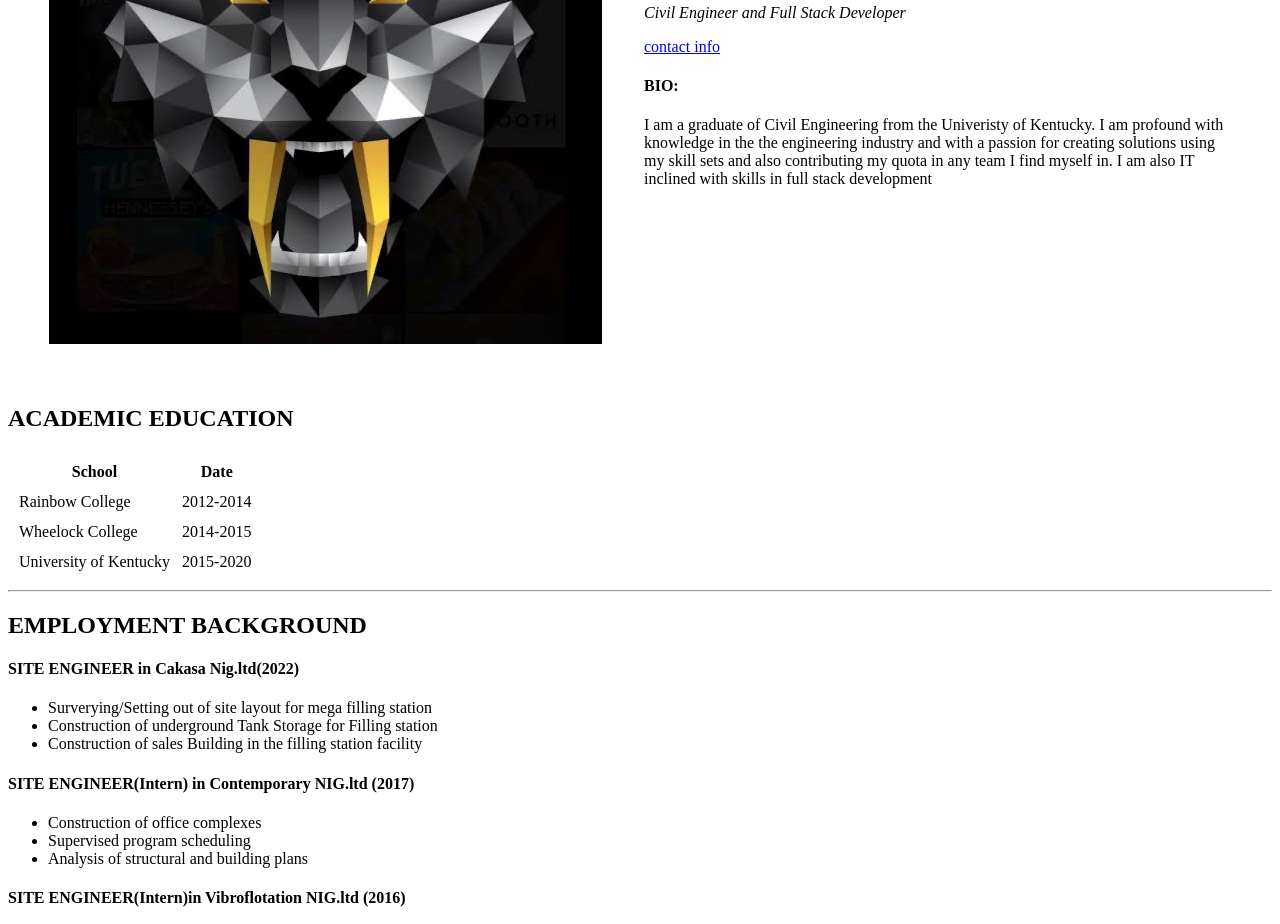
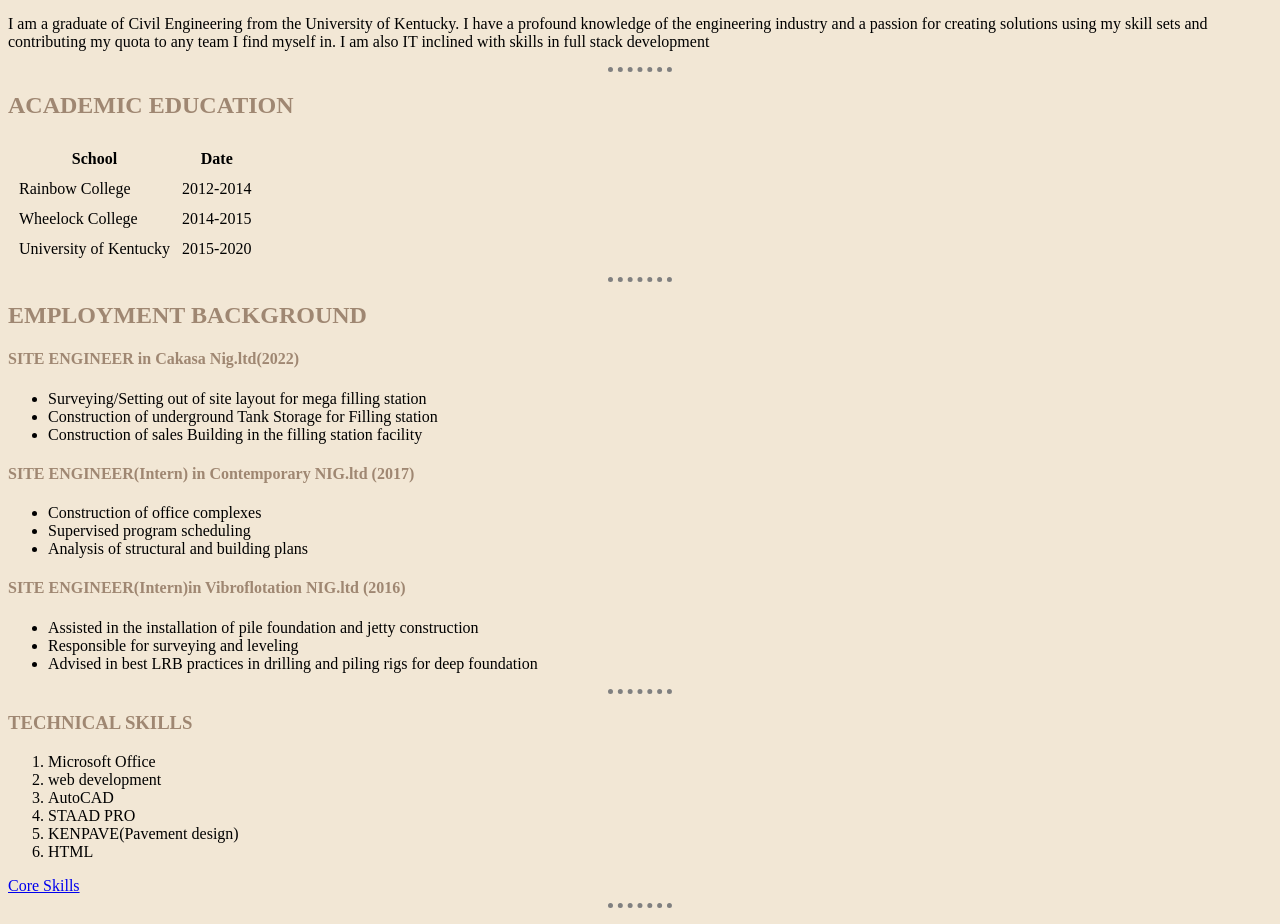
Before and after one commit to Breadfruit123/Resume, a plain HTML site: page index.html in a window 1280 px wide. Shown: the part 259-1183 px from the top of the page. Drawn offline with Linux system fonts and the light colour scheme.

Commit message:
Add files via upload

```diff
--- /dev/null
+++ b/css/styles.css
@@ -0,0 +1,26 @@
+body{
+  background-color:#F2E7D5;
+}
+hr{
+  border-style: none;
+  border-top-style: dotted;
+  border-color: grey;
+  border-width: 5px;
+  height: 0px;
+  width: 5%
+}
+img{
+  height: 100px;
+}
+h1{
+  color: #9F8772;
+}
+h2{
+  color: #9F8772;
+}
+h3{
+  color: #9F8772;
+}
+h4{
+  color: #9F8772;
+}
--- a/index.html
+++ b/index.html
@@ -1,29 +1,32 @@
-
+<!DOCTYPE html>
 <html lang="en" dir="ltr">
 
 <head>
   <meta charset="utf-8">
-  <title>🚦🚧Daniel's Personal site </title>
+  <title>🚧🚦Daniel's Personal site </title>
+  <link rel="stylesheet" href="css/styles.css">
 </head>
 
 <body>
-  <table cellspacing="40">
+  <table cellspacing="30">
     <tr>
-      <td><img src="IMG_1372.JPG" alt="Daniel's display pics"></td>
+      <td><img src="HONDA_ASIMO.jpeg" alt="Daniel's display pics"></td>
       <td>
         <h1>Daniel P. Yaro</h1>
         <p><em>Civil Engineer and Full Stack Developer</em></p>
          <a href="contactinfo.html">contact info</a>
-        <h4>BIO:</h4>
-        <p> I am a graduate of Civil Engineering from the Univeristy of Kentucky.
-          I am profound with knowledge in the the engineering
-          industry and with a passion for creating solutions using my
-          skill sets and also contributing my quota in any team I find myself in.
+       </td>
+     </tr>
+   </table>
+  <hr>
+  <h3>BIO:</h3>
+        <p> I am a graduate of Civil Engineering from the University of Kentucky.
+          I have a profound knowledge of the engineering
+          industry and a passion for creating solutions using my
+          skill sets and contributing my quota to any team I find myself in.
           I am also IT inclined with skills in full stack development</p>
-      </td>
-    </tr>
-  </table>
 
+  <hr>
   <h2>ACADEMIC EDUCATION</h2>
     <table cellspacing="10">
       <thead>
@@ -53,7 +56,7 @@
   <h2> EMPLOYMENT BACKGROUND</h2>
   <h4>SITE ENGINEER in Cakasa Nig.ltd(2022)</h4>
   <ul>
-    <li> Surverying/Setting out of site layout for mega filling station</li>
+    <li> Surveying/Setting out of site layout for mega filling station</li>
     <li> Construction of underground Tank Storage for Filling station</li>
     <li> Construction of sales Building in the filling station facility</li>
   </ul>
@@ -68,10 +71,10 @@
   <ul>
     <li>Assisted in the installation of pile foundation and jetty construction</li>
     <li>Responsible for surveying and leveling</li>
-    <li>Advised in best LRB practices in drilling and pilling rigs for deep foundation</li>
+    <li>Advised in best LRB practices in drilling and piling rigs for deep foundation</li>
   </ul>
   <hr>
-  <h3>Technical skills</h3>
+  <h3>TECHNICAL SKILLS</h3>
   <ol>
     <li>Microsoft Office</li>
     <li>web development</li>
@@ -93,15 +96,15 @@
   <table cellspacing="10">
     <tr>
       <td>HTML</td>
-      <td>👍👍👍👍</td>
+      <td>👍🏼👍🏼</td>
     </tr>
     <tr>
       <td>JavaScript</td>
-      <td>👍👍</td>
+      <td>👍🏼</td>
     </tr>
     <tr>
       <td>Drumming</td>
-      <td>👍👍👍👍</td>
+      <td>👍🏼👍🏼👍🏼</td>
     </tr>
   </table>
   <a href="inputs.html"> Contact Me </a>
```
Also changed, not shown: HONDA_ASIMO.jpeg (added).
